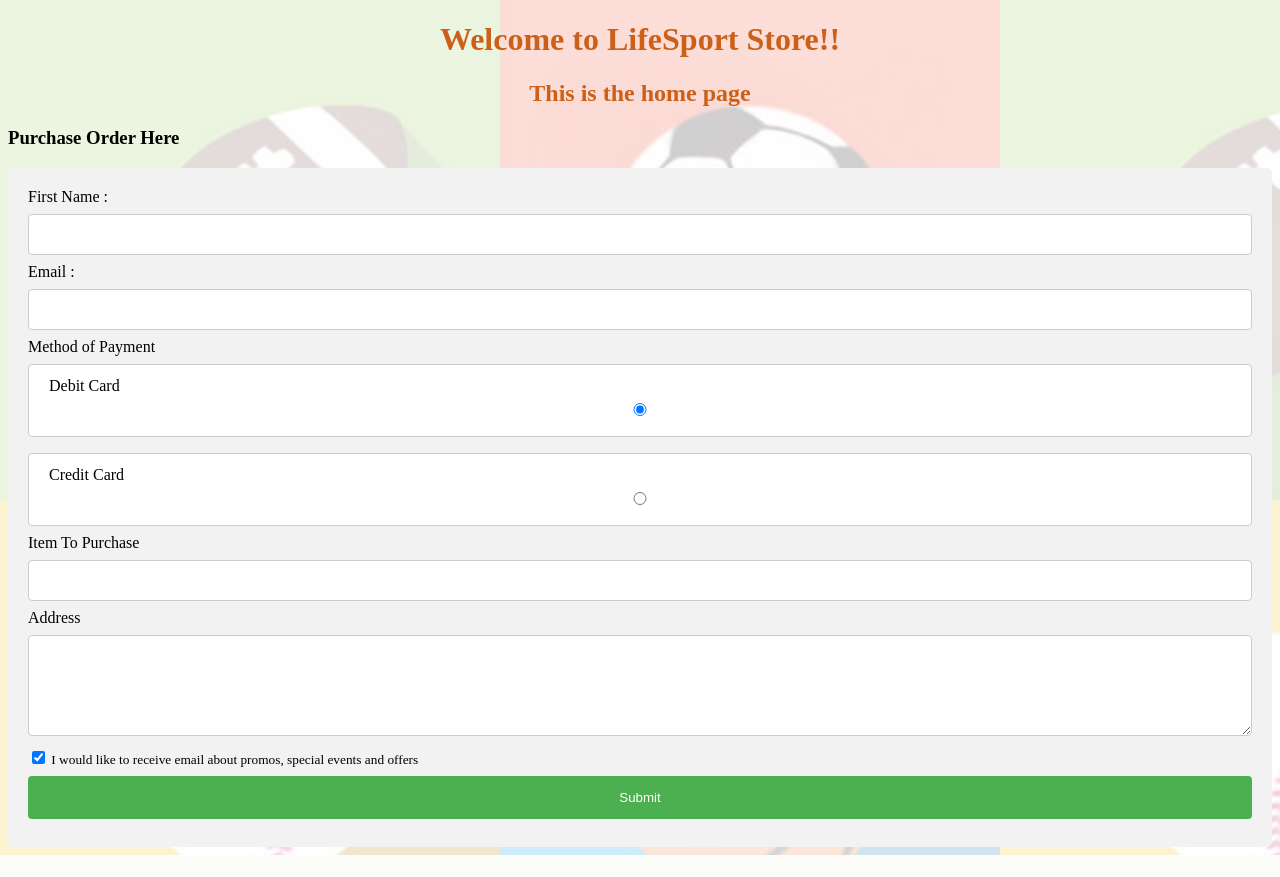
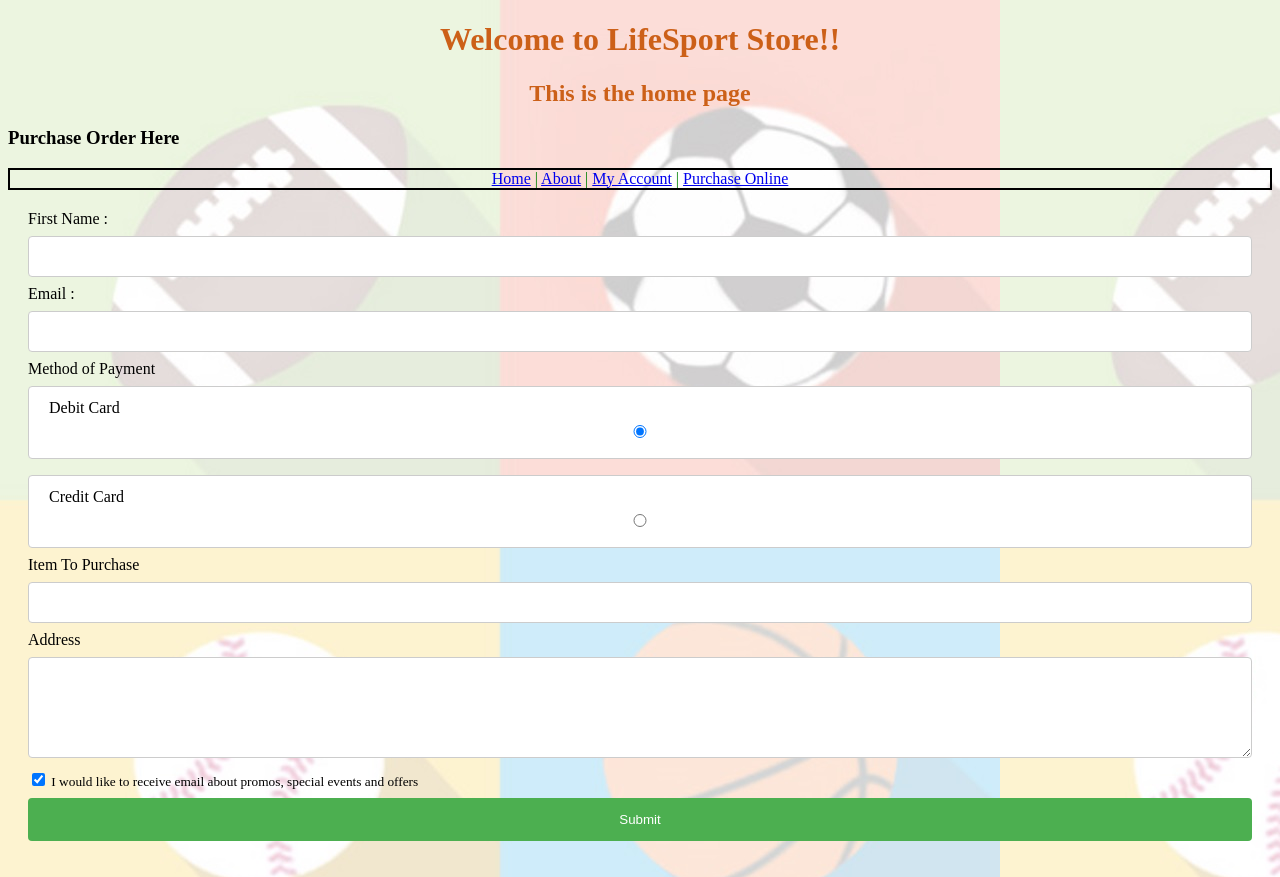
Before and after one commit to jalajkhanna/django_lab, a Django app: page /purchase in a window 1280 px wide. Before the commit the page ends 855 px from the top, so only its background shows below. Run offline with Django 3.2, Linux system fonts and the light colour scheme.

Commit message:
change in purchase

```diff
--- a/myapp/static/MainStyle.css
+++ b/myapp/static/MainStyle.css
@@ -25,7 +25,6 @@
 }
 .form {
   border-radius: 5px;
-  background-color: #f2f2f2;
   padding: 20px;
 }
 
--- a/myapp/templates/purchase.html
+++ b/myapp/templates/purchase.html
@@ -16,6 +16,10 @@
 <h2>This is the home page</h2>
 <h3 class="myh3">Purchase Order Here
 </h3>
+<nav id="navbar">
+    <a href="/">Home</a> | <a href="/about"> About</a> | <a href="/myaccount">My Account</a> | <a href="/purchase">Purchase
+    Online</a>
+</nav>
 <div class="content">
     <div class="form">
         <form onsubmit="window.location ='/successorder'; return false">
@@ -34,8 +38,8 @@
                     <input type="radio" id="opt1" name=“pmethod" value="debit" label="hello" checked>
                 </div>
                 <div id="radio-option">
-                <label for="opt2">Credit Card</label>
-                <input id="opt2" type="radio" name=“pmethod" value="credit">
+                    <label for="opt2">Credit Card</label>
+                    <input id="opt2" type="radio" name=“pmethod" value="credit">
                 </div>
             </div>
             <div class="input-group">
@@ -47,7 +51,8 @@
                 <textarea rows="5" name="address"></textarea>
             </div>
             <div class="input-group">
-                <small><input type="checkbox" name="promo" value="promo" checked="checked" /> I would like to receive email about promos, special events and offers <br/></small>
+                <small><input type="checkbox" name="promo" value="promo" checked="checked"/> I would like to receive
+                    email about promos, special events and offers <br/></small>
             </div>
             <input type="submit" value="Submit">
         </form>
```
